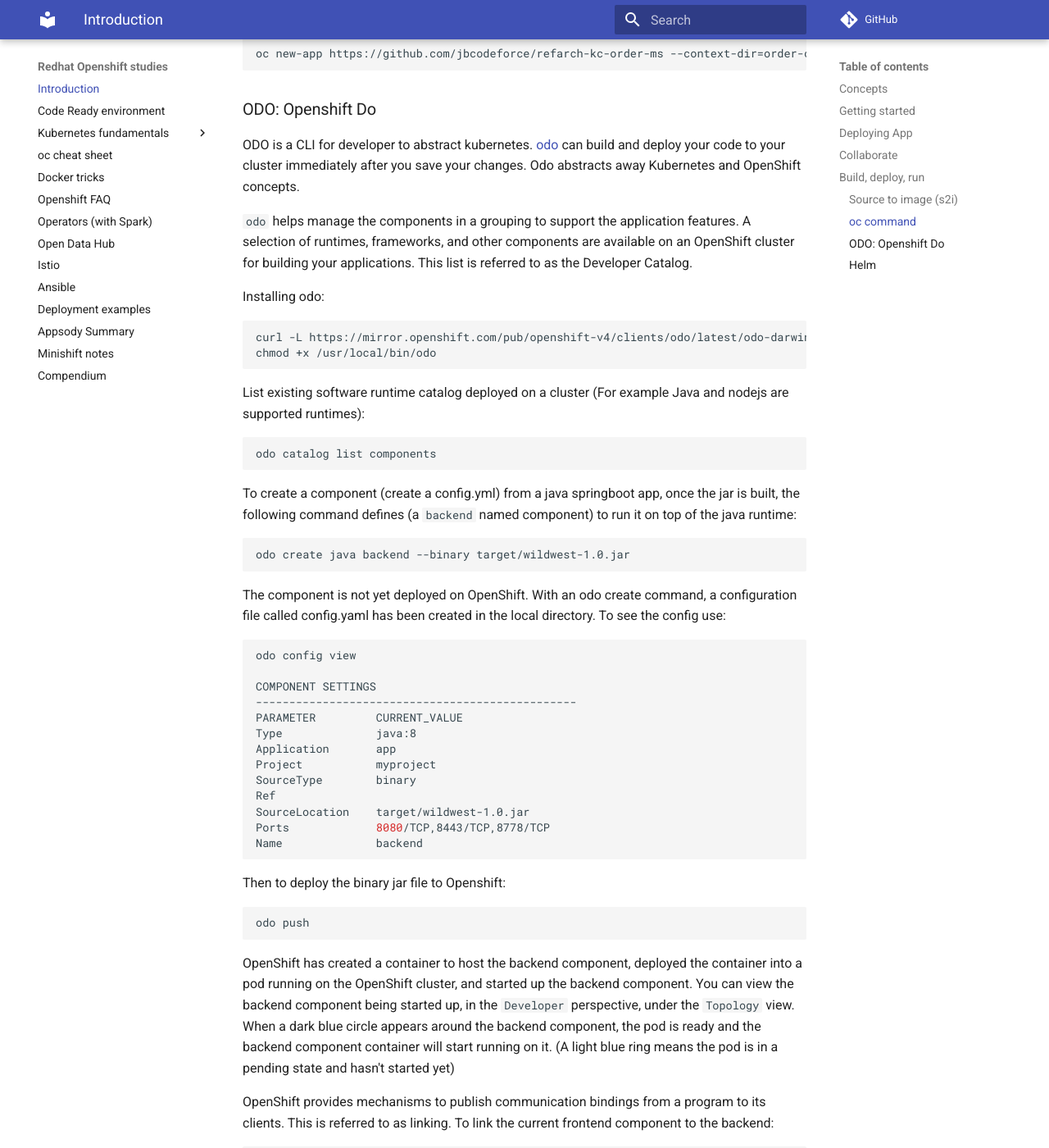
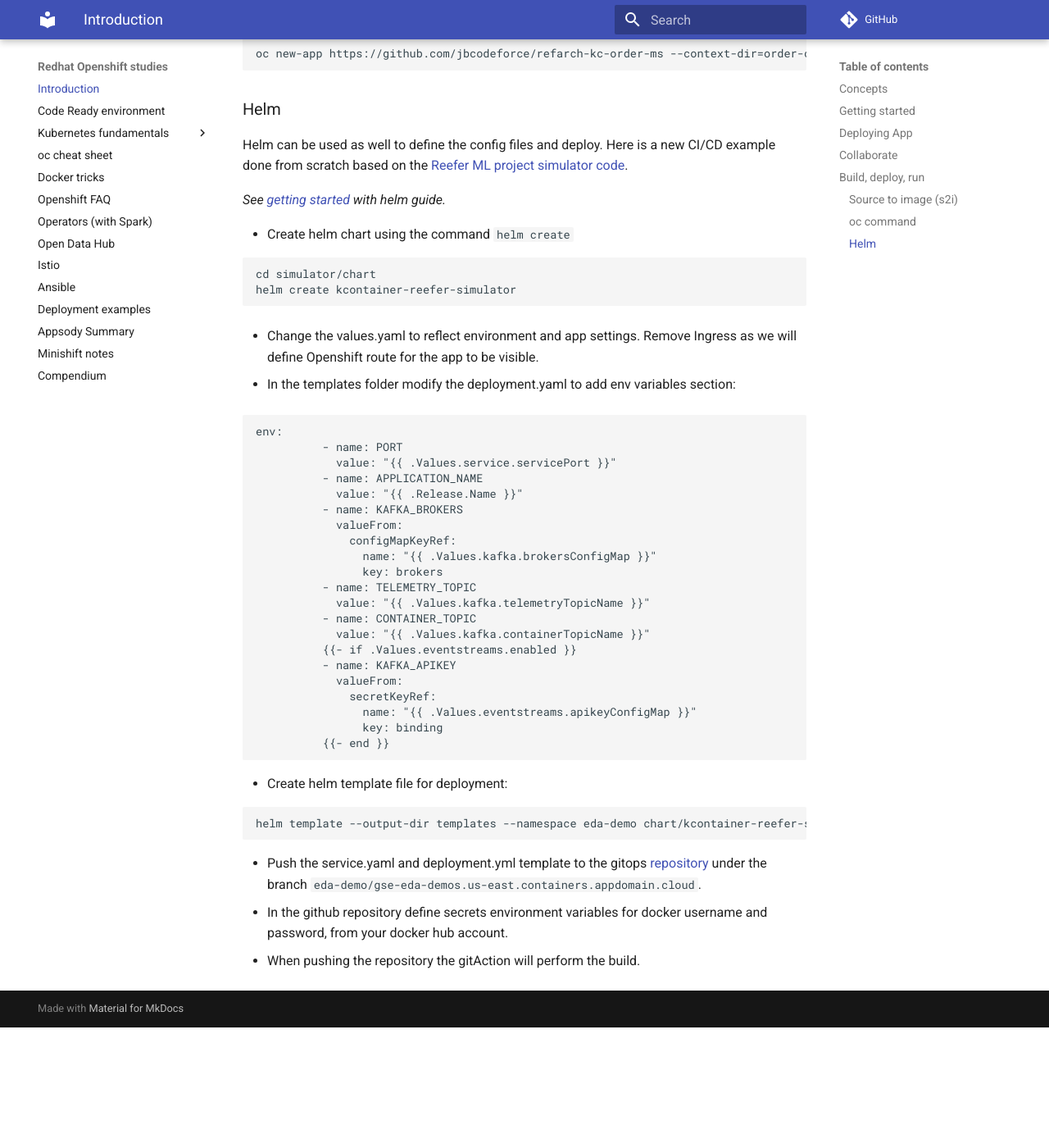
Before and after one commit to jbcodeforce/openshift-studies, an MkDocs documentation site: the page built from docs/index.md, in a window 1280 px wide and 1400 px high, scrolled down 4265 px. Shown: the whole window at 82% size. Built offline with MkDocs 1.6.1 and Material for MkDocs 9.7.7, drawn with Linux system fonts in a browser that asks for light colours; comment, search, counter and statistics services are not loaded; after the commit the page ends 5518 px from its top, so only the background shows below that; some of the changed text lies outside the part shown.

````diff
--- a/docs/index.md
+++ b/docs/index.md
@@ -114,80 +114,6 @@ oc new-app https://github.com/jbcodeforce/refarch-kc-order-ms --context-dir=orde
 
 
 
-### ODO: Openshift Do
-
-ODO is a CLI for developer to abstract kubernetes. [odo](https://www.katacoda.com/openshift/courses/introduction/developing-with-odo) can build and deploy your code to your cluster immediately after you save your changes. Odo abstracts away Kubernetes and OpenShift concepts.
-
-`odo` helps manage the components in a grouping to support the application features. A selection of runtimes, frameworks, and other components are available on an OpenShift cluster for building your applications. This list is referred to as the Developer Catalog.
-
-Installing odo:
-
-```shell
-curl -L https://mirror.openshift.com/pub/openshift-v4/clients/odo/latest/odo-darwin-amd64 -o /usr/local/bin/odo
-chmod +x /usr/local/bin/odo
-```
-
-List existing software runtime catalog deployed on a cluster (For example Java and nodejs are supported runtimes):
-
-```shell
-odo catalog list components
-```
-
-To create a component (create a config.yml) from a java springboot app, once the jar is built, the following command defines (a `backend` named component) to run it on top of the java runtime:
-
-```shell
-odo create java backend --binary target/wildwest-1.0.jar
-```
-The component is not yet deployed on OpenShift. With an odo create command, a configuration file called config.yaml has been created in the local directory. To see the config use:
-
-```shell
-odo config view
-
-COMPONENT SETTINGS
-------------------------------------------------
-PARAMETER         CURRENT_VALUE
-Type              java:8
-Application       app
-Project           myproject
-SourceType        binary
-Ref
-SourceLocation    target/wildwest-1.0.jar
-Ports             8080/TCP,8443/TCP,8778/TCP
-Name              backend
-```
-
-Then to deploy the binary jar file to Openshift:
-
-```shell
-odo push
-```
-OpenShift has created a container to host the backend component, deployed the container into a pod running on the OpenShift cluster, and started up the backend component.
-You can view the backend component being started up, in the `Developer` perspective, under the `Topology` view. When a dark blue circle appears around the backend component, the pod is ready and the backend component container will start running on it. (A light blue ring means the pod is in a pending state and hasn't started yet)
-
-OpenShift provides mechanisms to publish communication bindings from a program to its clients. This is referred to as linking. To link the current frontend component to the backend:
-
-```shell
-odo link backend --component frontend --port 8080
-```
-
-This will inject configuration information into the frontend about the backend and then restart the frontend component.
-
-To expose an application to external client, we need to add a URL:
-
-```shell
-odo url create frontend --port 8080
-odo push
-```
-
-To adapt to the developer changes, we can tell odo to watch for changes on the file system in the background using:
-
-```
-odo watch
-```
-
-Once the change is recognized, odo will push the changes to the frontend component and print its status to the terminal.
-
-See [odo github](https://github.com/openshift/odo)
 
 ### Helm
 
````
Also changed, not shown: docs/code-ready.md (added, +122 -0 lines), docs/crc.md (deleted, +0 -34 lines), docs/docker.md (+6 -0 lines), docs/k8s/k8s-0.md (+11 -0 lines), docs/notes-ocp-training.md (added, +51 -0 lines).
